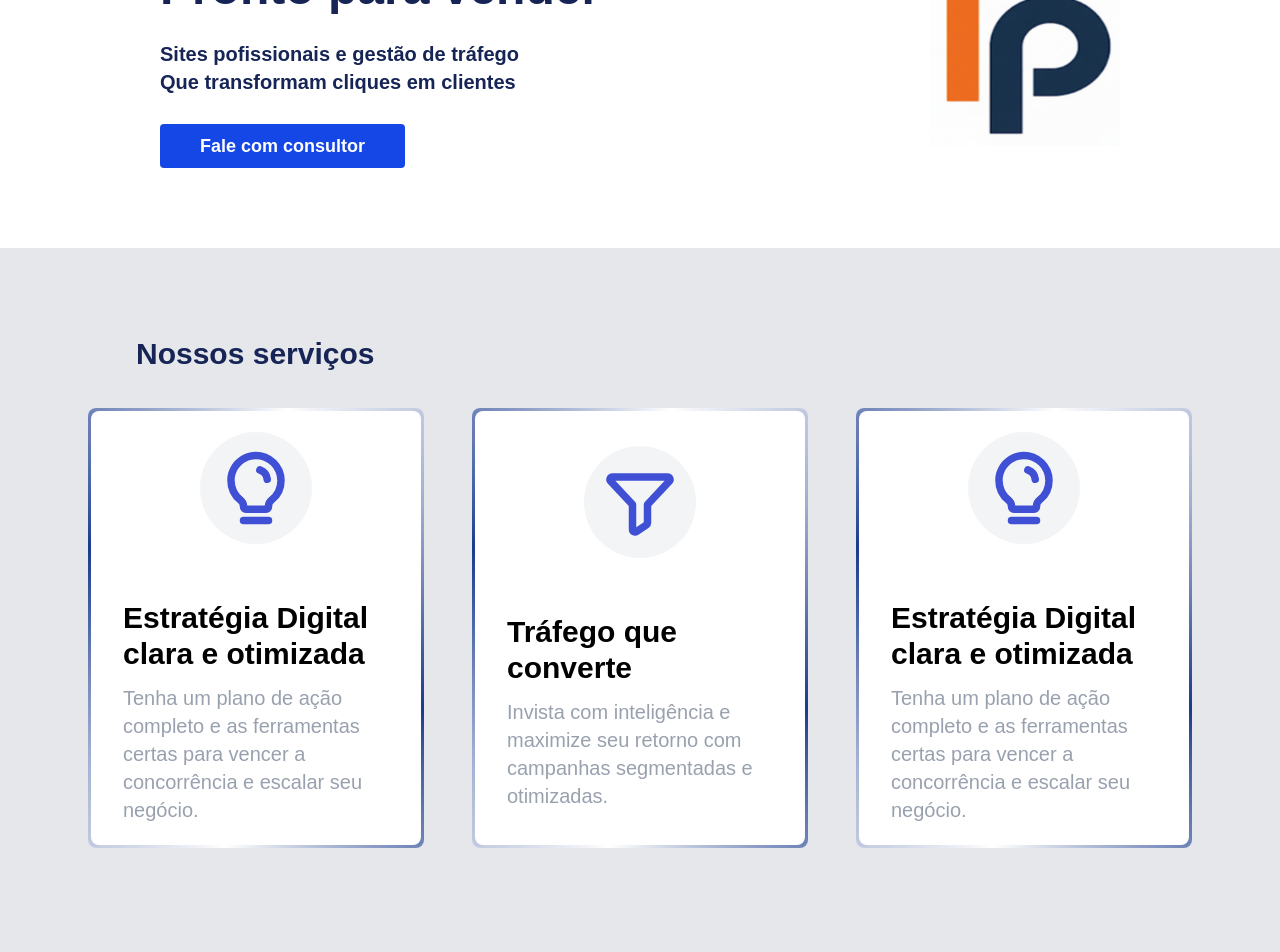
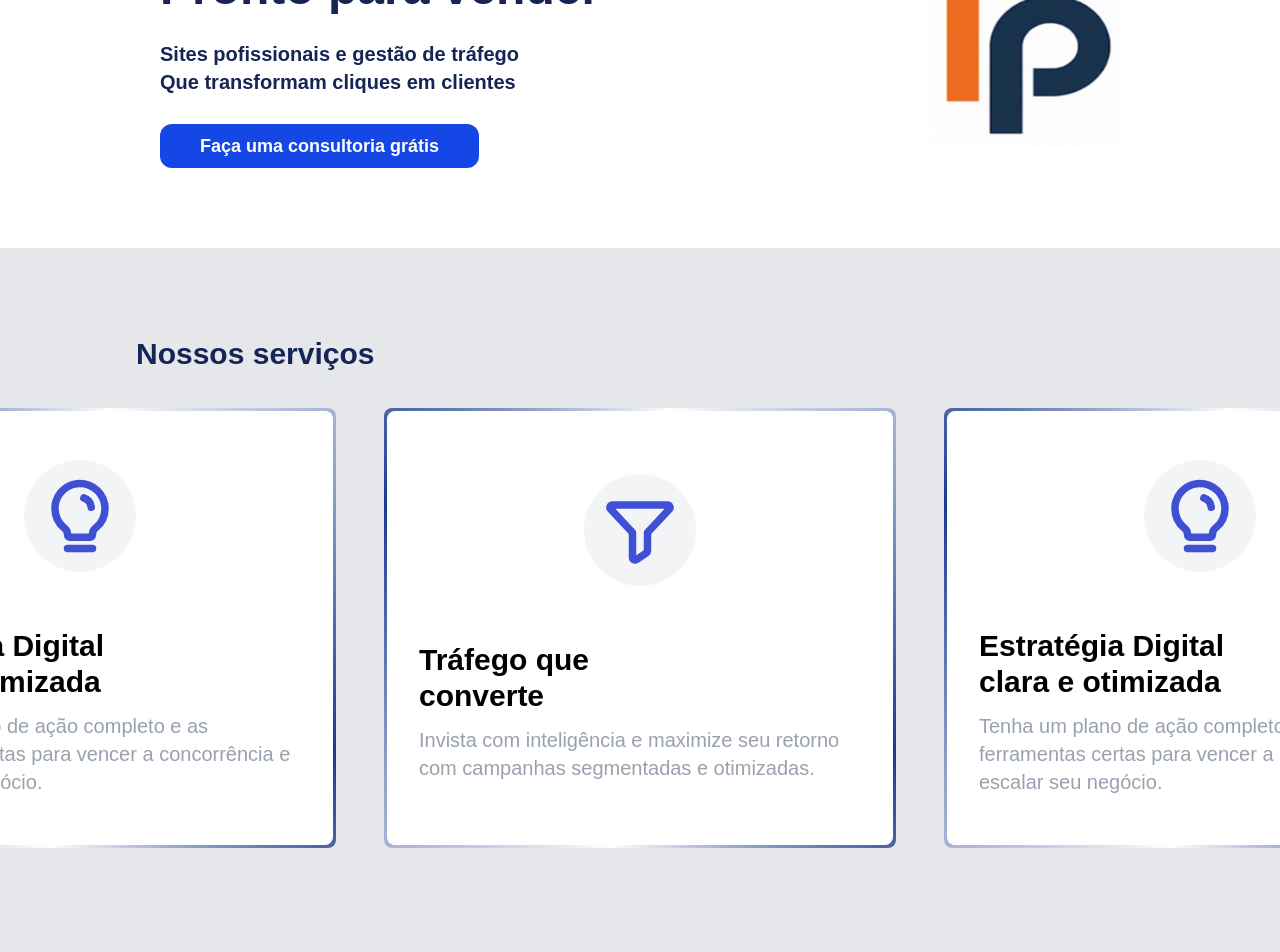
Before and after one commit to iagoPinheiro1401/ip-solucoesdigitais, a Next.js app: page / in a window 1280 px wide. Shown: the part 220-1172 px from the top of the page. Built offline with nearby package versions, Linux system fonts and the light colour scheme.

Commit message:
adicionada animação

```diff
--- a/package.json
+++ b/package.json
@@ -10,6 +10,7 @@
   },
   "dependencies": {
     "@phosphor-icons/react": "^2.1.10",
+    "framer-motion": "^12.23.26",
     "next": "15.5.4",
     "react": "19.1.0",
     "react-dom": "19.1.0"
--- a/src/app/page.js
+++ b/src/app/page.js
@@ -1,20 +1,48 @@
+"use client";
+
+import { motion } from "framer-motion";
 import Navbar from "@/components/Navbar";
 import BudgetButton from "@/components/buttons/BudgetButton";
 import SitesCard from "@/components/servicesCards/SitesCard";
 import TrafficCards from "@/components/servicesCards/TrafficCards";
 import ConsultancyCard from "@/components/servicesCards/ConsultancyCard";
 
+
+const itemVariants = {
+  hidden: { y: 50, opacity: 0 },
+  visible: {
+    y: 0,
+    opacity: 1,
+    transition: {
+      duration: 0.6,
+      ease: "easeOut",
+    },
+  },
+};
+
 export default function Home() {
-  const cardBorderRadius = 'rounded-lg';
+  const cardBorderRadius = "rounded-lg";
+
+  const AnimatedCardWrapper = ({ children, className }) => (
+    <motion.div
+      variants={itemVariants}
+      initial="hidden"
+      whileInView="visible"
+      viewport={{ once: true, amount: 0.3 }}
+      className={className}
+    >
+      {children}
+    </motion.div>
+  );
 
   return (
-    <div className="flex flex-col bg-gray-200 h-full">
+    <div className="flex flex-col bg-gray-200 h-full overflow-x-hidden">
       <Navbar />
       <section className="flex flex-col lg:flex-row gap-2 w-full py-4 lg:py-20 lg:px-40 2xl:py-56 items-center justify-center bg-white">
-        <div className="w-full lg:hidden flex justify-center">
+        <div className="w-full lg:hidden flex justify-center my-15">
           <img src="logo.png" className="size-32" />
         </div>
-        <div className="w-full flex flex-col items-center lg:items-start text-center lg:text-start gap-2 lg:gap-7">
+        <div className="w-full flex flex-col items-center lg:items-start text-center lg:text-start gap-7 lg:gap-7">
           <h1 className="text-blue-950 text-2xl lg:text-5xl 2xl:text-8xl font-extrabold text-center lg:text-start">
             Seu Negócio Online <br />
             Pronto para vender
@@ -24,22 +52,39 @@ export default function Home() {
             <br />
             Que transformam cliques em clientes
           </h2>
-          <BudgetButton>Fale com consultor</BudgetButton>
+          <motion.div
+            initial={{ x: -100, opacity: 0 }}
+            animate={{ x: 0, opacity: 1 }}
+            transition={{ duration: 0.8, ease: "easeOut" }}
+          >
+            <BudgetButton>Faça uma consultoria grátis</BudgetButton>
+          </motion.div>
         </div>
         <div className="w-1/4 hidden lg:flex">
           <img src="logo.png" className="size-32 lg:size-52 2xl:size-96" />
         </div>
       </section>
+
       <section className="py-11 xl:p-22 w-full flex flex-col items-center lg:items-start justify-center lg:justify-start gap-4 lg:gap-9">
         <h1 className="text-blue-950 text-xl lg:text-3xl 2xl:text-5xl font-bold text-center lg:pl-12">
           Nossos serviços
         </h1>
+
         <div className="w-full flex flex-col lg:flex-row items-center justify-center gap-7 lg:gap-12">
+          <AnimatedCardWrapper>
             <SitesCard />
+          </AnimatedCardWrapper>
+
+          <AnimatedCardWrapper>
             <TrafficCards />
+          </AnimatedCardWrapper>
+
+          <AnimatedCardWrapper>
             <ConsultancyCard />
+          </AnimatedCardWrapper>
         </div>
       </section>
+
       <section className="flex flex-col items-center justify-center w-full gap-2 px-4 my-5">
         <h1 className="text-blue-950 text-xl lg:text-3xl 2xl:text-5xl font-bold text-center mb-6 w-full lg:flex lg:items start lg:pl-30">
           Sobre a IP Soluções Digitais
@@ -48,35 +93,50 @@ export default function Home() {
           className={`
             ${cardBorderRadius} text-base md:text-lg xl:text-xl shadow-lg
             w-11/12 md:w-3/4 xl:w-2/3 2xl:w-1/2
-            relative overflow-hidden p-1.5 animate-blue-border`
-          }
+            relative overflow-hidden p-1.5 animate-blue-border`}
         >
-          <div className={`card-content bg-white ${cardBorderRadius} flex flex-col lg:flex-row lg:gap-10 items-center justify-center py-10 px-6 w-full h-full relative z-10`}>
-
+          <div
+            className={`card-content bg-white ${cardBorderRadius} flex flex-col lg:flex-row lg:gap-10 items-center justify-center py-10 px-6 w-full h-full relative z-10`}
+          >
             <div className="w-full flex items-center justify-center mb-8">
               <img src="logo.png" className="size-50" />
             </div>
 
             <div className="flex flex-col">
               <p className="text-gray-700 mb-4">
-                Na <strong>IP Soluções Digitais</strong>
-                , acreditamos que toda empresa deve ter uma presença online que
-                <strong className="text-gray-900"> gere resultados reais</strong>,
-                e não apenas custos.
+                Na <strong>IP Soluções Digitais</strong>, acreditamos que toda
+                empresa deve ter uma presença online que
+                <strong className="text-gray-900">
+                  {" "}
+                  gere resultados reais
+                </strong>
+                , e não apenas custos.
               </p>
 
               <p className="text-gray-700 mb-4">
-                Entendemos sua frustração com o investimento digital sem retorno.
-                Nossa missão é ser o seu
-                <strong className="text-gray-900"> parceiro estratégico</strong> de
-                longo prazo. Nós traduzimos o complexo mundo digital em um
-                <strong className="text-gray-900"> plano de ação claro, objetivo e lucrativo</strong>
+                Entendemos sua frustração com o investimento digital sem
+                retorno. Nossa missão é ser o seu
+                <strong className="text-gray-900">
+                  {" "}
+                  parceiro estratégico
+                </strong>{" "}
+                de longo prazo. Nós traduzimos o complexo mundo digital em um
+                <strong className="text-gray-900">
+                  {" "}
+                  plano de ação claro, objetivo e lucrativo
+                </strong>
                 .
               </p>
               <p className="text-gray-700 mb-6">
-                Não entregamos apenas serviços, entregamos a <strong className="text-gray-900">visibilidade estratégica </strong>
+                Não entregamos apenas serviços, entregamos a{" "}
+                <strong className="text-gray-900">
+                  visibilidade estratégica{" "}
+                </strong>
                 necessária para que o seu negócio atraia clientes qualificados e
-                <strong className="text-gray-900"> escale o seu faturamento </strong>
+                <strong className="text-gray-900">
+                  {" "}
+                  escale o seu faturamento{" "}
+                </strong>
                 de forma sustentável. Seu sucesso é nosso
                 <strong> único foco</strong>.
               </p>
--- a/src/components/buttons/BudgetButton.jsx
+++ b/src/components/buttons/BudgetButton.jsx
@@ -1,6 +1,6 @@
 export default function BudgetButton({ className, children }) {
     return(
-        <button className={`bg-blue-700 px-2 xl:px-10 py-1 sm:py-2 border-none rounded-sm xl:text-lg text-sm font-medium lg:font-semibold text-white max-w-44 lg:max-w-96 ${className}`}>
+        <button className={`bg-blue-700 px-10 xl:px-10 py-2 sm:py-2 border-none rounded-xl xl:text-lg text-sm font-medium lg:font-semibold text-white lg:max-w-96 ${className}`}>
             {children}
         </button>
     )
```
Also changed, not shown: 1 other file (tests, documents, lock files or other folders). Lines whose indentation alone changed are shown as unchanged.
